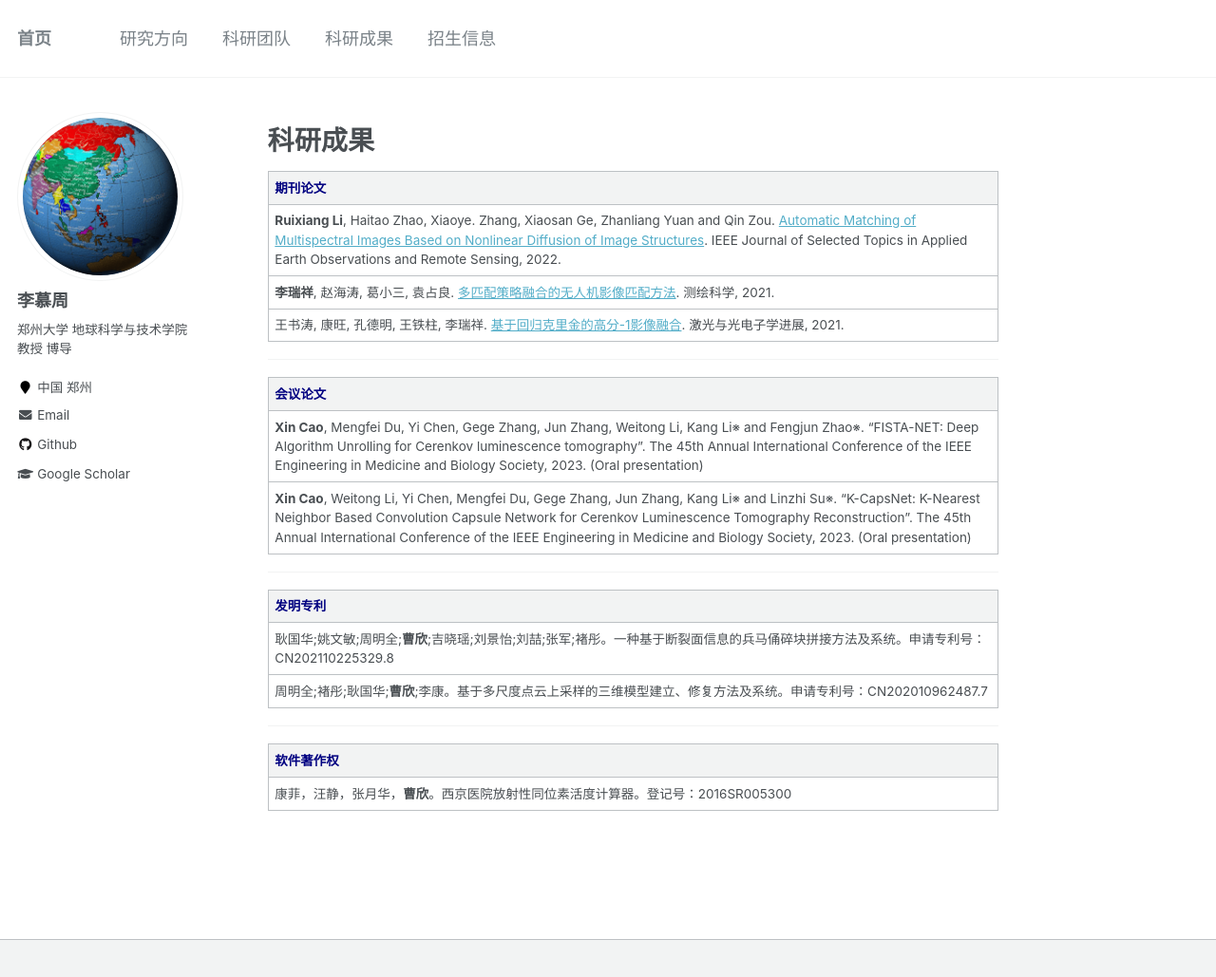
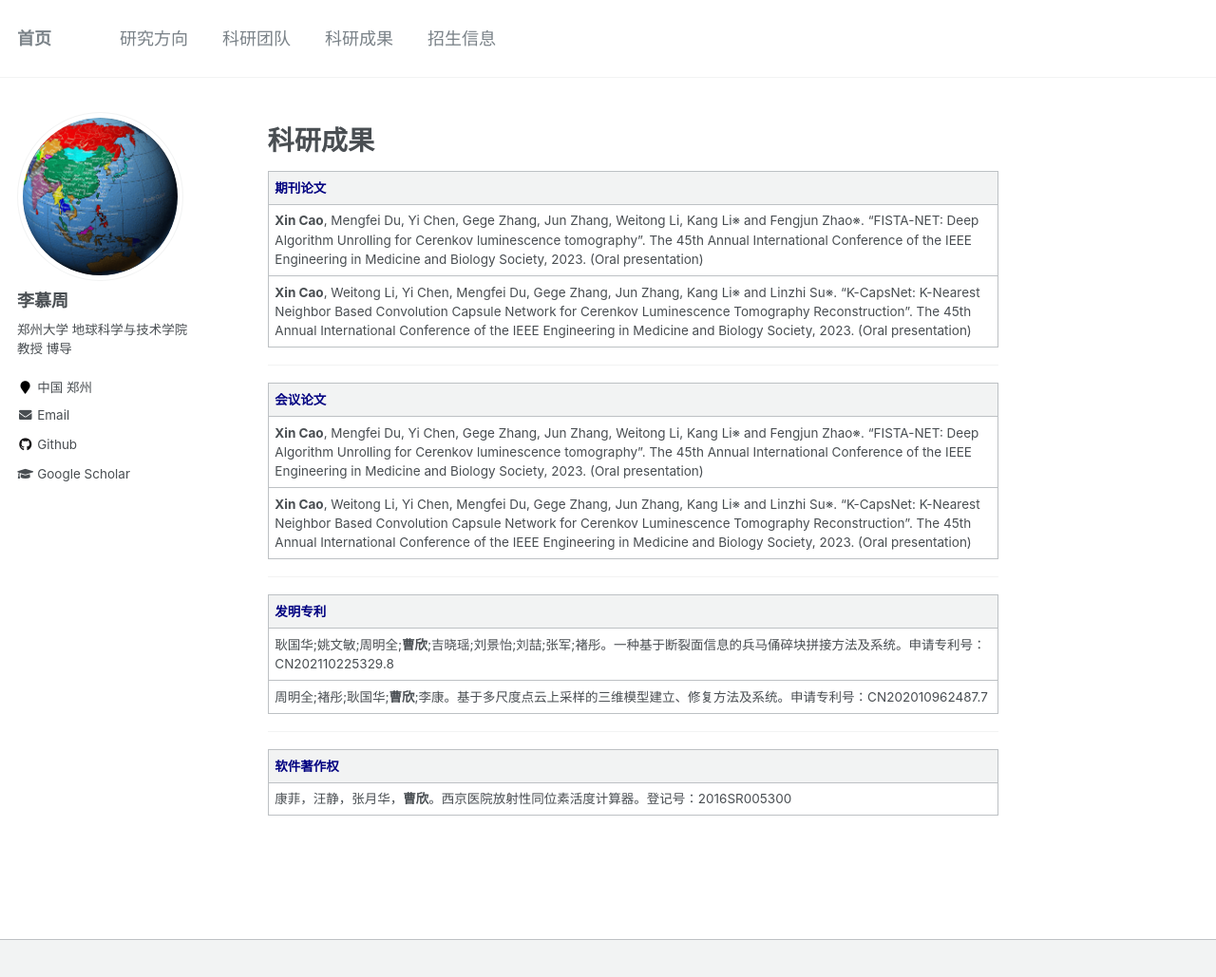
Before and after one commit to EvoIPS/evoips.github.io, a Jekyll site: the page built from _pages/publications.md, in a window 1280 px wide and 1062 px high. Shown: the top 1029 px of the window at 95% size. Built offline with Jekyll 4.4.1, drawn with Linux system fonts in a browser that asks for light colours.

Commit message:
Update publications.md

```diff
--- a/_pages/publications.md
+++ b/_pages/publications.md
@@ -9,10 +9,8 @@ author_profile: true
 
 |<span style="color: navy">期刊论文</span>|
 | :---- |
-|**Ruixiang Li**, Haitao Zhao, Xiaoye. Zhang, Xiaosan Ge, Zhanliang Yuan and Qin Zou. <a href="https://ieeexplore.ieee.org/document/9286545/" target="_blank">Automatic Matching of Multispectral Images Based on Nonlinear Diffusion of Image Structures</a>. IEEE Journal of Selected Topics in Applied Earth Observations and Remote Sensing, 2022.|
-|**李瑞祥**, 赵海涛, 葛小三, 袁占良. <a href="https://kns.cnki.net/kcms2/article/abstract?v=3uoqIhG8C44YLTlOAiTRKibYlV5Vjs7iy_Rpms2pqwbFRRUtoUImHbrORX0cPd4bIsXNIcym4hEp2C733qF6u3M6YJf_L8fx&uniplatform=NZKPT" target="_blank">多匹配策略融合的无人机影像匹配方法</a>. 测绘科学, 2021.|
-|王书涛, 康旺, 孔德明, 王铁柱, 李瑞祥. <a href="https://kns.cnki.net/kcms2/article/abstract?v=3uoqIhG8C44YLTlOAiTRKibYlV5Vjs7iJTKGjg9uTdeTsOI_ra5_Xeg4gkdV-YMmAQp9pzLFI_2iA3H3vewY-8-AGxqjms_G&uniplatform=NZKPT" target="_blank">基于回归克里金的高分-1影像融合</a>. 激光与光电子学进展, 2021.|
-
+| **Xin Cao**, Mengfei Du, Yi Chen, Gege Zhang, Jun Zhang, Weitong Li, Kang Li※ and Fengjun Zhao※. "FISTA-NET: Deep Algorithm Unrolling for Cerenkov luminescence tomography". The 45th Annual International Conference of the IEEE Engineering in Medicine and Biology Society, 2023. (Oral presentation) |
+| **Xin Cao**, Weitong Li, Yi Chen, Mengfei Du, Gege Zhang, Jun Zhang, Kang Li※ and Linzhi Su※. "K-CapsNet: K-Nearest Neighbor Based Convolution Capsule Network for Cerenkov Luminescence Tomography Reconstruction". The 45th Annual International Conference of the IEEE Engineering in Medicine and Biology Society, 2023. (Oral presentation) |
 
 ---
 
```
